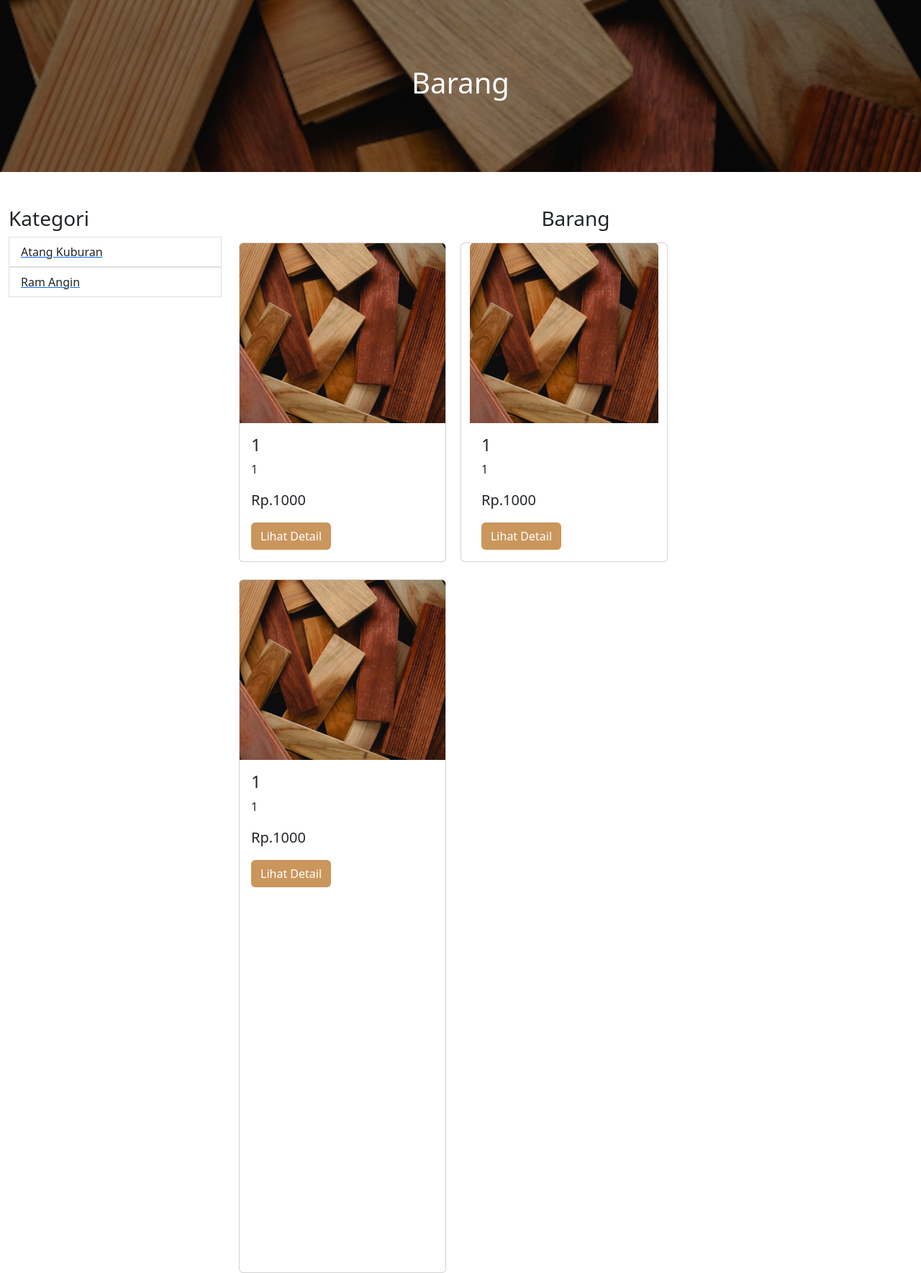
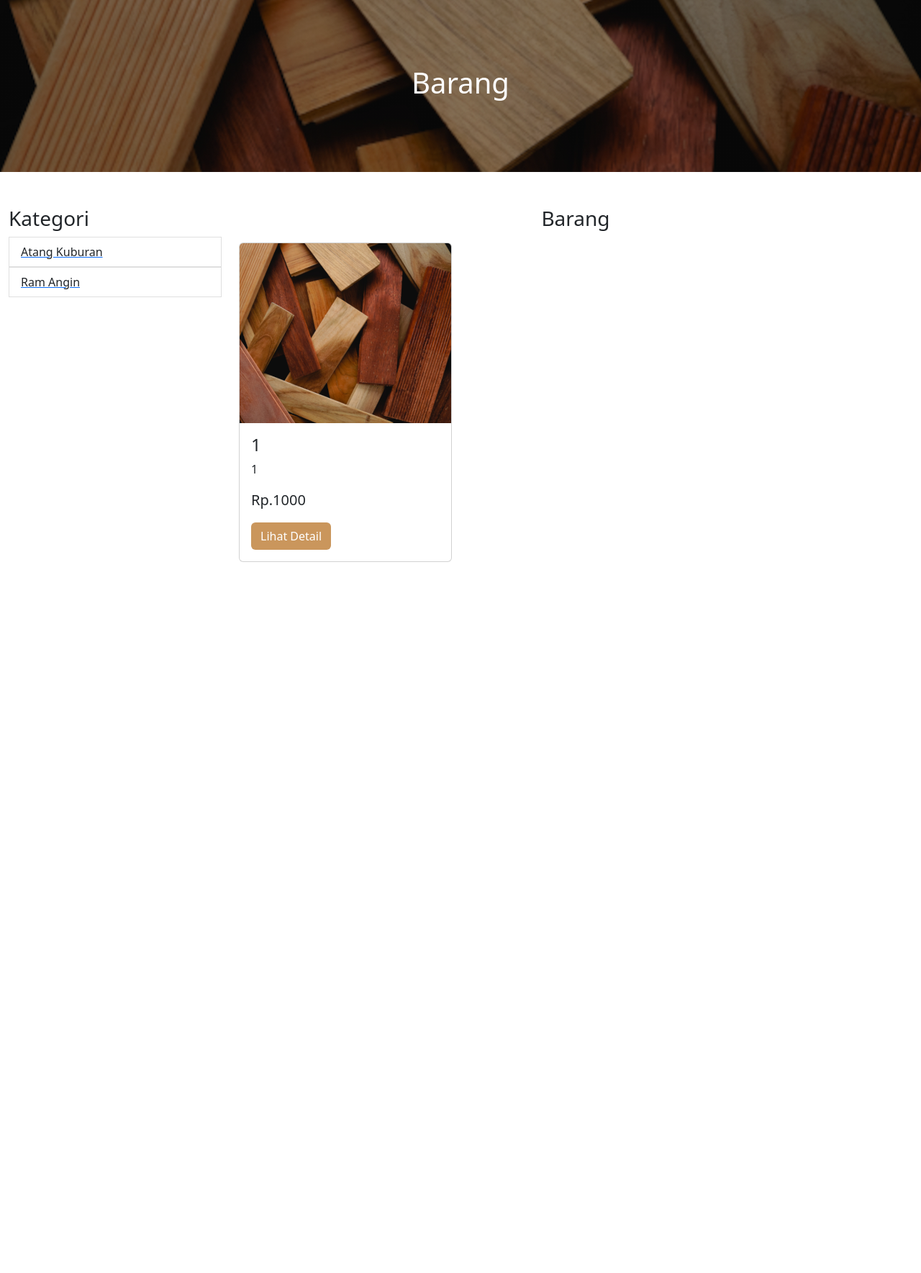
Before and after one commit to MuhammadNajmi7/Web-UAS-Inet-, a PHP site: page /barang.php in a window 1280 px wide. Shown: the part 57-1826 px from the top of the page at 72% size. After the commit the page ends 838 px from the top, so only its background shows below. Run offline with PHP 8.4, Linux system fonts and the light colour scheme; data comes from the database, SQL or seed files in the repository; data that the repository does not hold is empty; some libraries are stand-ins or nearby versions.

Commit message:
halaman barang

```diff
--- a/barang.php
+++ b/barang.php
@@ -57,34 +57,8 @@
             <div class="col-lg-9">
             <h3 class="text-center mb-3">Barang</h3>
                 <div class="row">
-                    <div class="col-md-4 mb-4">
-                        <div class="card h-100" style="width: 18rem;">
-                            <div class="image-box">
-                                <img src="image/banner.jpg" class="card-img-top" alt="...">
-                            </div>
-                                <div class="card-body">
-                                    <h4 class="card-title">1</h4>
-                                    <p class="card-text text-truncate">1</p>
-                                    <p class="card-text text-harga">Rp.1000</p>
-                                    <a href="barang-detail.php?nama=sdss" class="btn warna2
-                                    text-white">Lihat Detail</a>
-                                </div>
-                            </div>
-                        </div>
-                        <div class="card h-100" style="width: 18rem;">
-                            <div class="image-box">
-                                <img src="image/banner.jpg" class="card-img-top" alt="...">
-                            </div>
-                                <div class="card-body">
-                                    <h4 class="card-title">1</h4>
-                                    <p class="card-text text-truncate">1</p>
-                                    <p class="card-text text-harga">Rp.1000</p>
-                                    <a href="barang-detail.php?nama=sdss" class="btn warna2
-                                    text-white">Lihat Detail</a>
-                                </div>
-                            </div>
-                        </div>
-                        <div class="card h-100" style="width: 18rem;">
+                    <div class="col-md-4">
+                        <div class="card h-100">
                             <div class="image-box">
                                 <img src="image/banner.jpg" class="card-img-top" alt="...">
                             </div>
```
